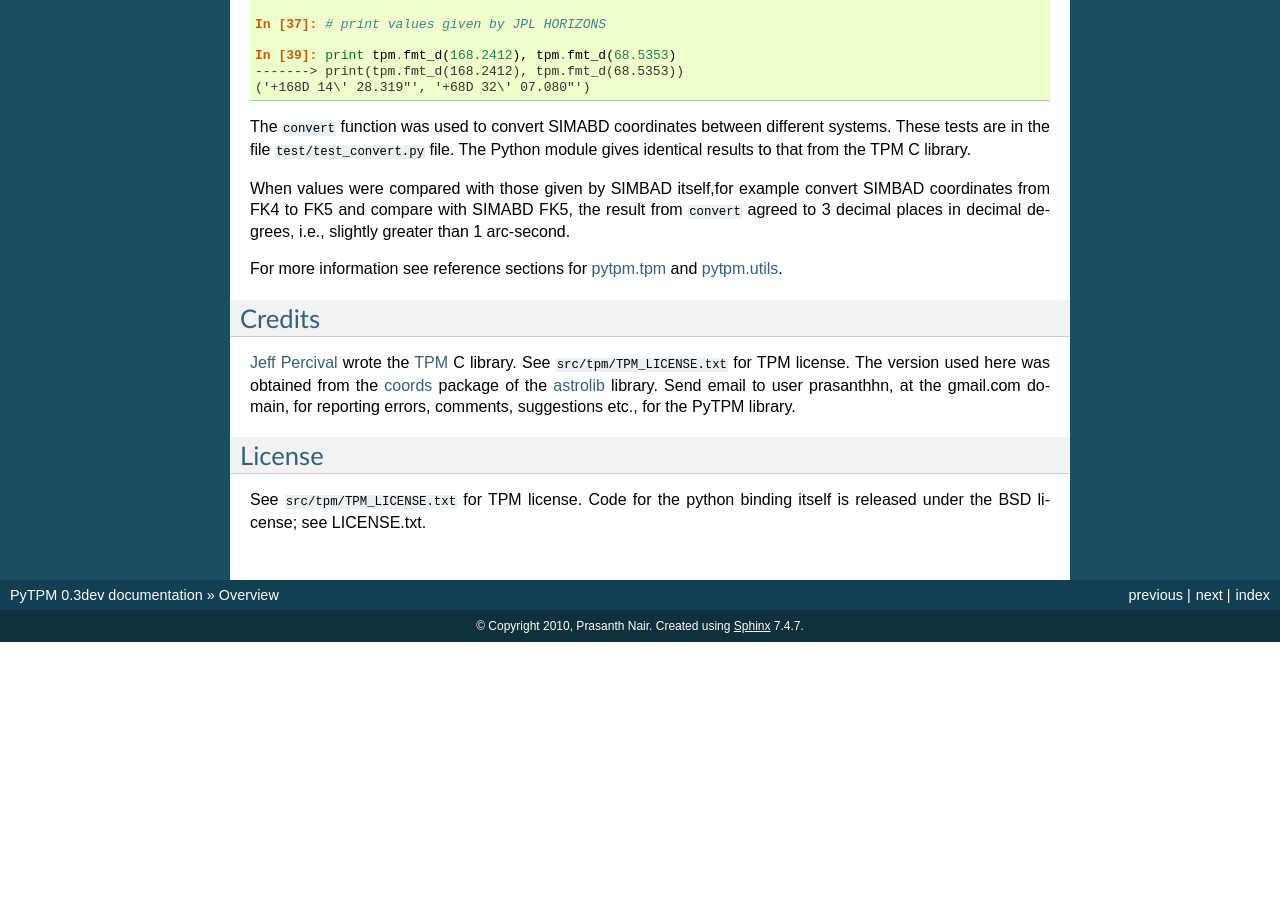
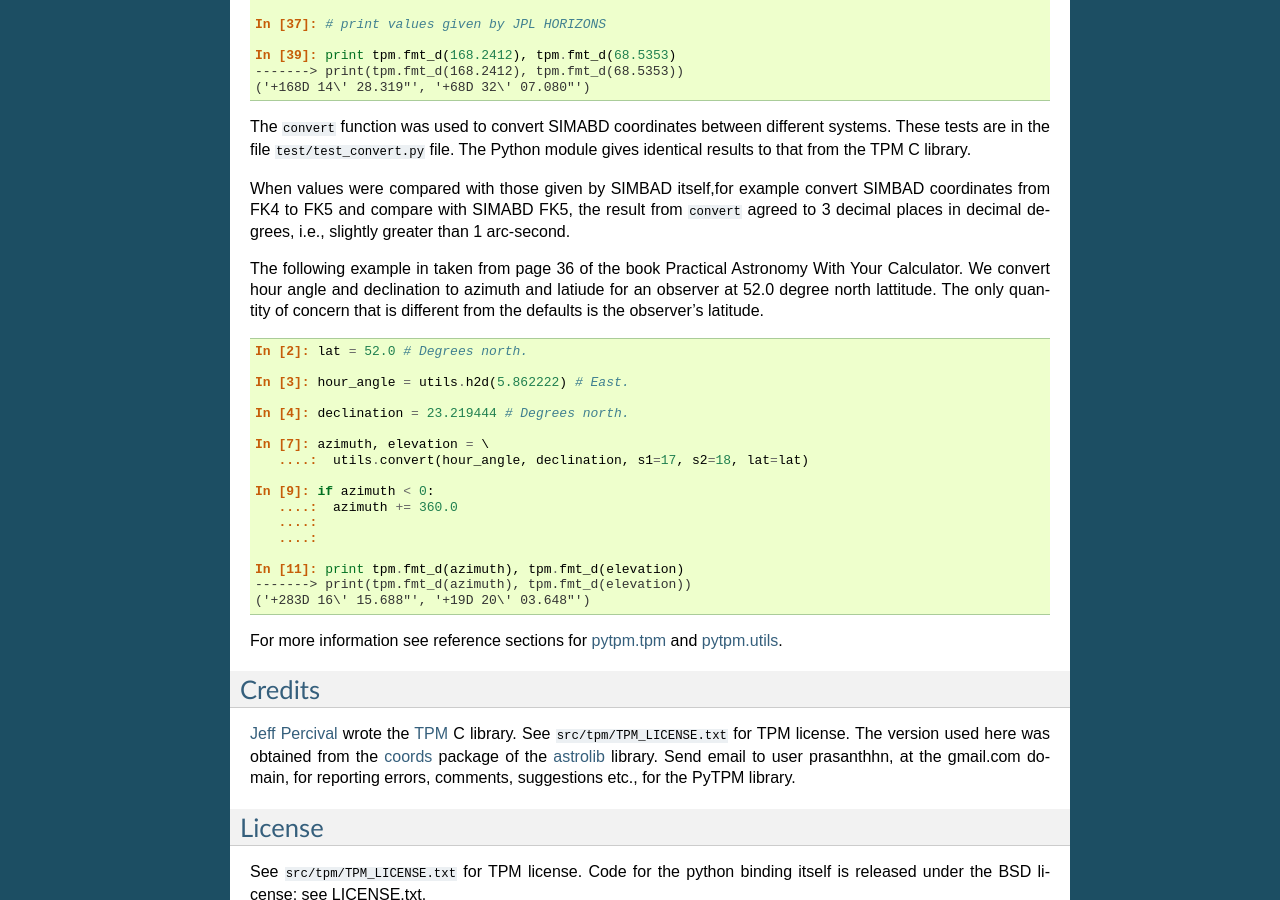
Before and after one commit to phn/pytpm, a Sphinx documentation site: the page built from doc/overview.rst, in a window 1280 px wide and 900 px high, scrolled down 6400 px. Built offline with Sphinx 7.4.7, drawn with Linux system fonts in a browser that asks for light colours; formulas are drawn with MathJax 3; before the commit the page ends 7042 px from its top, so only the background shows below that.

Commit message:
Example from Duffett-Smith.

```diff
--- a/doc/overview.rst
+++ b/doc/overview.rst
@@ -480,6 +480,31 @@ example convert SIMBAD coordinates from FK4 to FK5 and compare with
 SIMABD FK5, the result from ``convert`` agreed to 3 decimal places in
 decimal degrees, i.e., slightly greater than 1 arc-second.
 
+The following example in taken from page 36 of the book Practical
+Astronomy With Your Calculator.  We convert hour angle and declination
+to azimuth and latiude for an observer at 52.0 degree north
+lattitude. The only quantity of concern that is different from the
+defaults is the observer's latitude.
+
+.. sourcecode:: ipython
+
+  In [2]: lat = 52.0 # Degrees north.
+
+  In [3]: hour_angle = utils.h2d(5.862222) # East.
+
+  In [4]: declination = 23.219444 # Degrees north.
+
+  In [7]: azimuth, elevation = \
+     ....:  utils.convert(hour_angle, declination, s1=17, s2=18, lat=lat)
+
+  In [9]: if azimuth < 0:
+     ....:  azimuth += 360.0
+     ....:
+     ....:
+
+  In [11]: print tpm.fmt_d(azimuth), tpm.fmt_d(elevation)
+  -------> print(tpm.fmt_d(azimuth), tpm.fmt_d(elevation))
+  ('+283D 16\' 15.688"', '+19D 20\' 03.648"')
 
 For more information see reference sections for :doc:`reference_tpm`
 and :doc:`reference_utils`.
```
